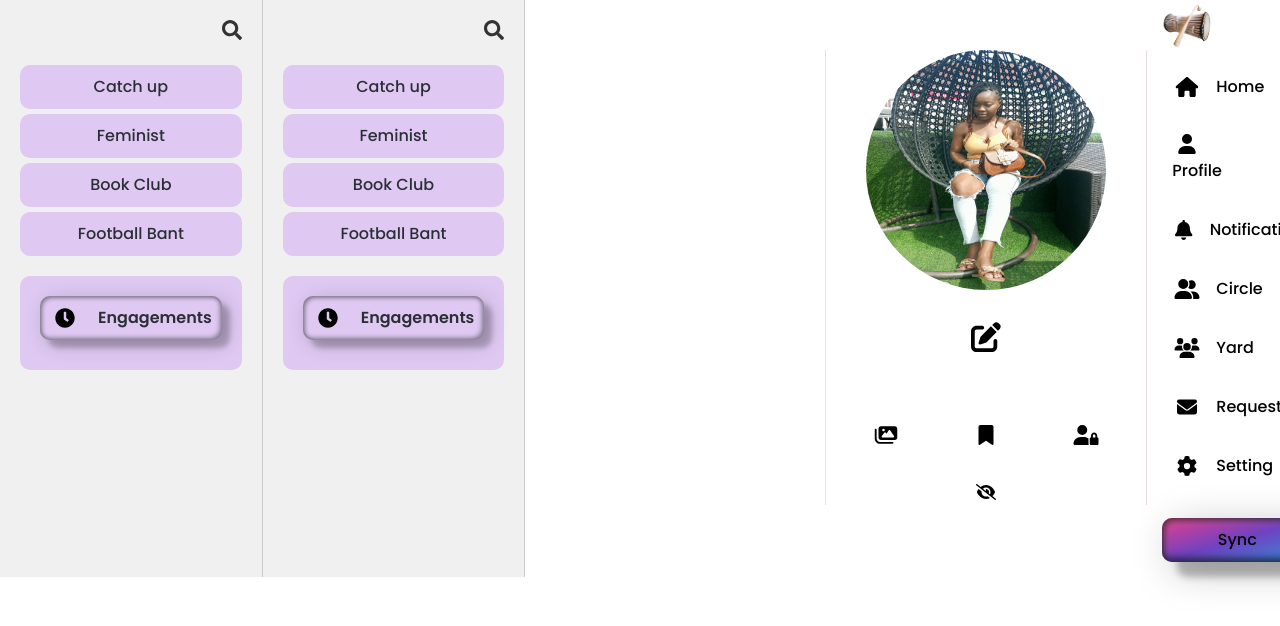
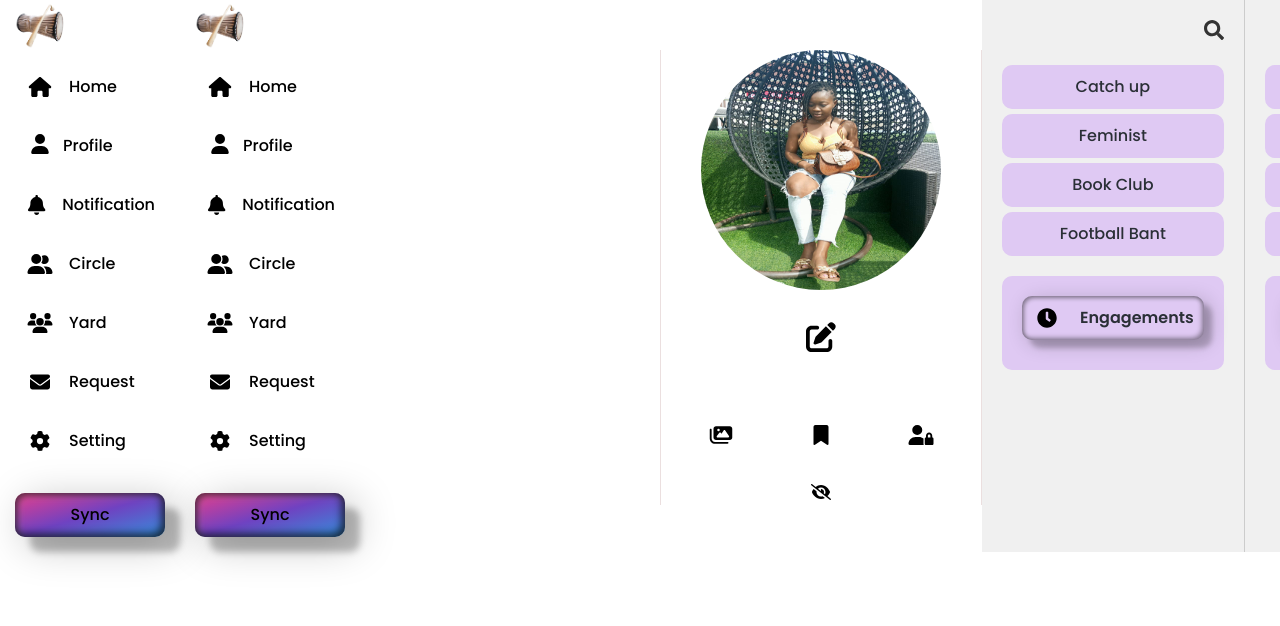
Before and after one commit to Nwakaego-Ego/circle, a Next.js app: page /component/profile in a window 1280 px wide. Shown: the top 626 px of the page. Built offline with nearby package versions, Linux system fonts and the light colour scheme.

Commit message:
working on rpofile

```diff
--- a/src/app/component/explorer/page.jsx
+++ b/src/app/component/explorer/page.jsx
@@ -120,7 +120,7 @@ const Explorer = () => {
           <div>Home</div>
         </div>
         <div className="explorer-item">
-          <Link href="/component/profile" className="flexg">
+          <Link href="/component/profile" className="flex">
             <FontAwesomeIcon icon={faUser} className="fa" />
             <div>Profile</div>
           </Link>
--- a/src/app/component/meeting/page.jsx
+++ b/src/app/component/meeting/page.jsx
@@ -78,7 +78,7 @@ const MeetingScheduler = () => {
 
   return (
     <div className="meeting-container">
-      <h2 className="meeting-heading">Schedule a Meeting</h2>
+      <div className="meeting-heading">Schedule a Meeting</div>
       <form className="meeting-form" onSubmit={handleFormSubmit}>
         <div className="form-group">
           <label className="form-label">Date:</label>
--- a/src/app/layout.js
+++ b/src/app/layout.js
@@ -14,9 +14,9 @@ export default function RootLayout({ children }) {
   return (
     <html lang="en">
       <div className="root-layout flex">
+        <Explorer />
+        <body className={inter.className}>{children}</body>
         <Sidebar />
-        <body className={inter.className}>{children}</body>
-        <Explorer />
       </div>
     </html>
   );
```
